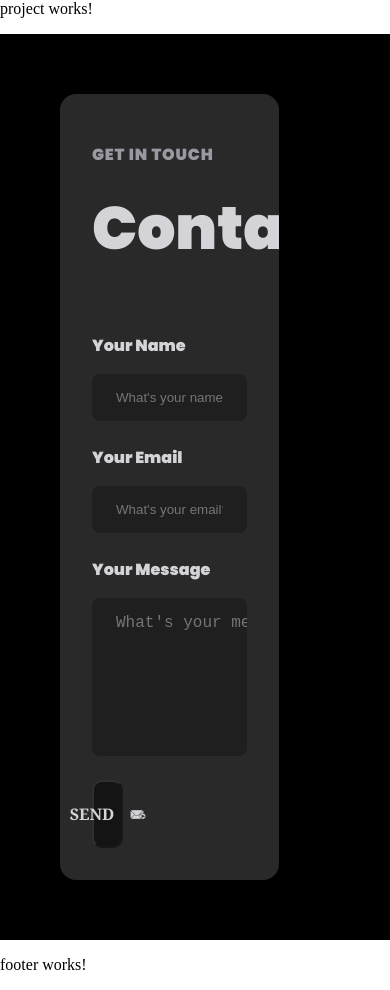
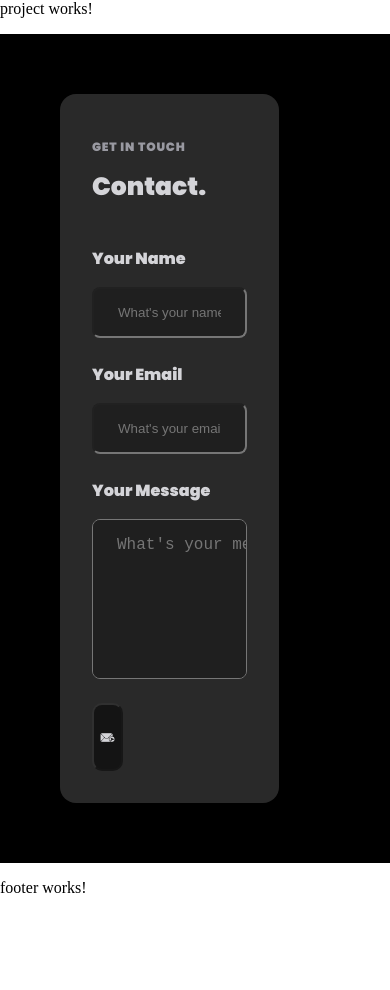
Before and after one commit to loxavenger/Angular-Devs, an Angular app in the folder Wild_Release/: page / in a window 390 px wide. Shown: the part 1653-2643 px from the top of the page. After the commit the page ends 2566 px from the top, so only its background shows below. Built offline with nearby package versions, Linux system fonts and the light colour scheme.

Commit message:
contact amended

```diff
--- a/Wild_Release/src/app/Pages/contact/contact.component.html
+++ b/Wild_Release/src/app/Pages/contact/contact.component.html
@@ -20,7 +20,7 @@
                     </label>
                     <button type="submit" [disabled]="userForm.invalid" class="live-demo"
                         (mouseover)="changeSendIcon(sendHover)" (mouseout)="changeSendIcon(send)">
-                        <span>SEND</span>
+                        <span class="send-span">SEND</span>
                         <img [src]="sendIcon" alt="send" class="send">
                     </button>
                 </form>
--- a/Wild_Release/src/app/Pages/contact/contact.component.scss
+++ b/Wild_Release/src/app/Pages/contact/contact.component.scss
@@ -2,13 +2,12 @@
     z-index: 0;
     position: relative;
     max-width: 100rem;
-    // background-color: black;
-
 
     .contact-page {
         background-color: black;
         width: 100%;
         height: auto;
+        font-family: Poppins, sans-serif;
 
         .parent {
             display: flex;
@@ -21,30 +20,32 @@
             .contact {
                 flex: 0.75;
                 padding: 2rem;
-                --tw-bg-opacity: 1;
-                background-color: rgb(41 41 41/var(--tw-bg-opacity));
+                background-color: rgb(41 41 41);
                 border-radius: 1rem;
                 display: inline-block;
                 overflow: hidden;
                 white-space: nowrap;
-                // transform: translateX(0%) translateY(0px) translateZ(0px);
 
                 .getin {
-                    --tw-text-opacity: 1;
-                    color: rgb(153 153 161 / var(--tw-text-opacity));
-                    font-family: Poppins, sans-serif;
+                    color: rgb(153 153 161);
                     letter-spacing: 0.05rem;
                     text-transform: uppercase;
                     font-weight: 600;
+
+                    @media(max-width:600px) {
+                        font-size: 12px;
+                    }
                 }
 
                 .h3head {
-                    --tw-text-opacity: 1;
-                    color: rgb(212 212 216 / var(--tw-text-opacity));
+                    color: rgb(212 212 216);
                     font-weight: 900;
-                    font-family: Poppins, sans-serif;
                     font-size: 60px;
                     margin-top: auto;
+
+                    @media(max-width:600px) {
+                        font-size: 25px;
+                    }
                 }
 
                 .form {
@@ -52,7 +53,6 @@
                     flex-direction: column;
                     margin-top: 2.5rem;
                     gap: 1.5rem;
-                    font-family: Poppins, sans-serif;
 
                     .label1 {
                         display: flex;
@@ -61,24 +61,16 @@
                         .text1 {
                             font-weight: 500;
                             margin-bottom: 1rem;
-                            --tw-text-opacity: 1;
-                            color: rgb(212 212 216 / var(--tw-text-opacity));
+                            color: rgb(212 212 216);
                         }
 
                         .input1 {
-                            --tw-text-opacity: 1;
-                            color: rgb(212 212 216 / var(--tw-text-opacity));
+                            color: rgb(212 212 216);
                             outline: 2px solid transparent;
                             outline-offset: 2px;
-                            --tw-bg-opacity: 1;
-                            background-color: rgb(31 31 31 / var(--tw-bg-opacity));
+                            background-color: rgb(31 31 31);
                             border-radius: 0.5rem;
-                            border-style: none;
-                            padding-top: 1rem;
-                            padding-bottom: 1rem;
-                            padding-left: 1.5rem;
-                            padding-right: 1.5rem;
-
+                            padding: 1rem 1.5rem;
                         }
 
                         .resize {
@@ -89,16 +81,11 @@
                     }
 
                     .live-demo {
-                        transition-timing-function: cubic-bezier(.4, 0, .2, 1);
-                        transition-duration: .2s;
-                        transition-property: color, background-color, border-color, text-decoration-color, fill, stroke, opacity, box-shadow, transform, filter, backdrop-filter, -webkit-backdrop-filter;
-                        --tw-text-opacity: 1;
-                        color: rgb(212 212 216 / var(--tw-text-opacity));
+                        color: rgb(212 212 216);
                         font-weight: 700;
                         display: flex;
                         justify-content: center;
-                        --tw-bg-opacity: 1;
-                        background-color: rgb(20 20 20 / var(--tw-bg-opacity));
+                        background-color: rgb(20 20 20);
                         font-family: Georgia, 'Times New Roman', Times, serif;
                         border-radius: 10px;
                         white-space: nowrap;
@@ -112,13 +99,18 @@
                         gap: 1rem;
                         text-transform: capitalize;
                         cursor: pointer;
-                        transition-timing-function: cubic-bezier(.4, 0, .2, 1);
 
                         .send {
                             max-width: 100%;
                             display: block;
                             height: 30px;
                             object-fit: contain;
+                        }
+
+                        @media(max-width:1130px) {
+                            .send-span {
+                                display: none;
+                            }
                         }
                     }
 
```
